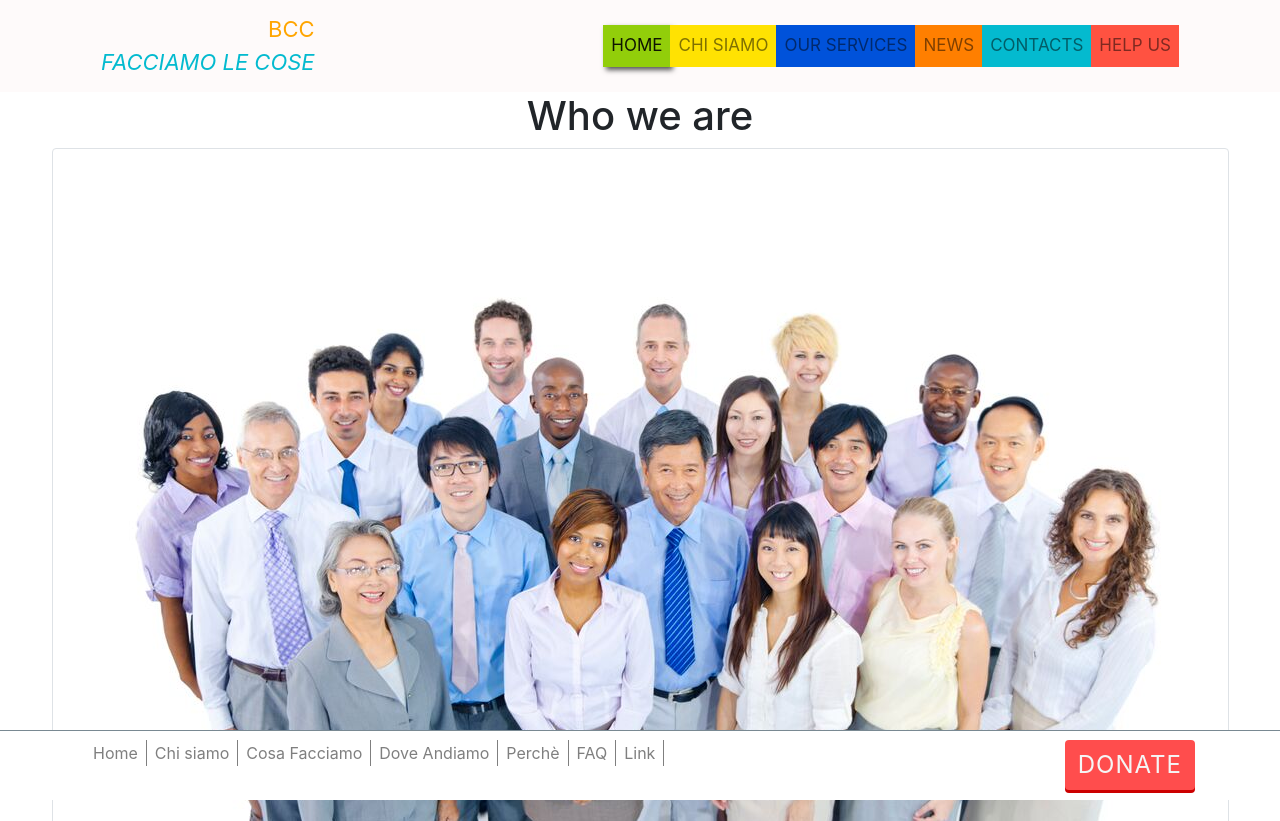
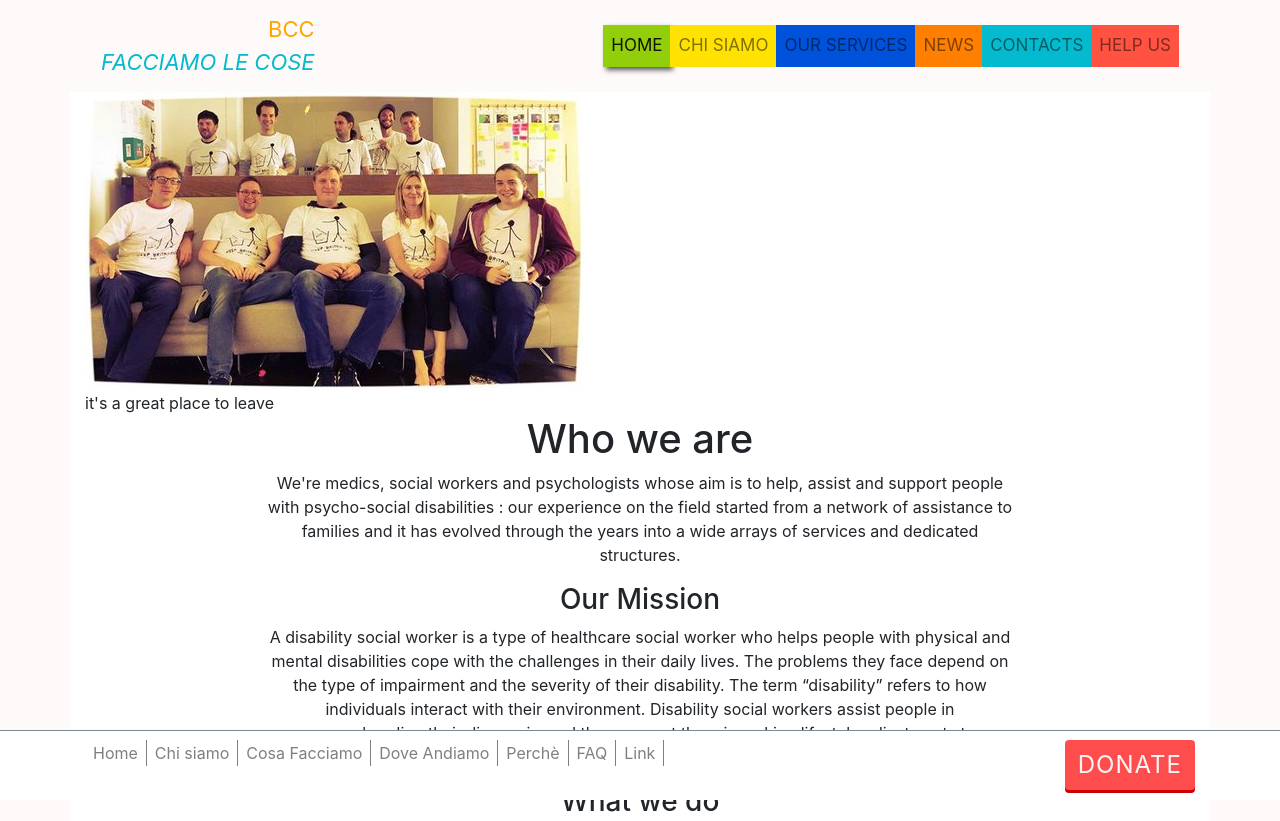
Before and after one commit to AlessandroCaste/BisicaCastellaniCataldo, a plain HTML site: page BCC_site/Who_we_Are.html in a window 1280 px wide. Shown: the top 821 px of the page. Drawn offline with nearby package versions, Linux system fonts and the light colour scheme.

Commit message:
Pic aggiornate whoweare

```diff
--- a/BCC_site/Who_we_Are.html
+++ b/BCC_site/Who_we_Are.html
@@ -72,15 +72,22 @@
 
 	<!------------------ CONTENT ------------------>
 
-  <div class ="body-content">
-    <div class="container-fluid text-center">
-          <h1> Who we are </h1>
-          <img src = "images/WhoWeAre.png" class= "introductory img-thumbnail responsive" alt ="The team" />
+<!-- L'immagine è ridimensionata ancora manualmente e questa cosa andrà rivista -->
+
+<div class="container body-content">
+  <div class="img_Container">
+    <img src="images/WhoWeAre.jpg" class="img-fluid" alt="The team">
+    <div class="over_img_opaque_line">
+      <div class="over_img_text">
+        it's a great place to leave
+      </div>
     </div>
+  </div>
 
-    <div class = "container-fluid align-content-center">
-      <div class = "row">
-        <div class = "col-md-8">
+    <div class = "container" align="center" style = "width:70%">
+
+      <h1> Who we are </h1>
+
           <p>
             We're medics, social workers and psychologists whose aim is to <bold> help, assist and support</bold>
             people with psycho-social disabilities : our experience on the field started from a network of
@@ -93,7 +100,6 @@
           </p>
 
           <h3> What we do </h3>
-
           <p>
             Developmental disability social workers assess their client’s strengths and needs in order to determine what kind of support systems are required to help them achieve their goals. When the assessment is complete, the social worker creates an individualized plan to support the disabled person and improve his sense of wellbeing. To secure the best programs to help the client, the disability social worker conducts research into community resources like governmental programs including Medicaid and food stamps. The social worker can then recommend programs that provide the suitable benefits and assist the clients in obtaining needed services.
           </p>
```
Also changed, not shown: BCC_site/images/WhoWeAre.jpg (added), BCC_site/images/WhoWeAre.png (deleted).
